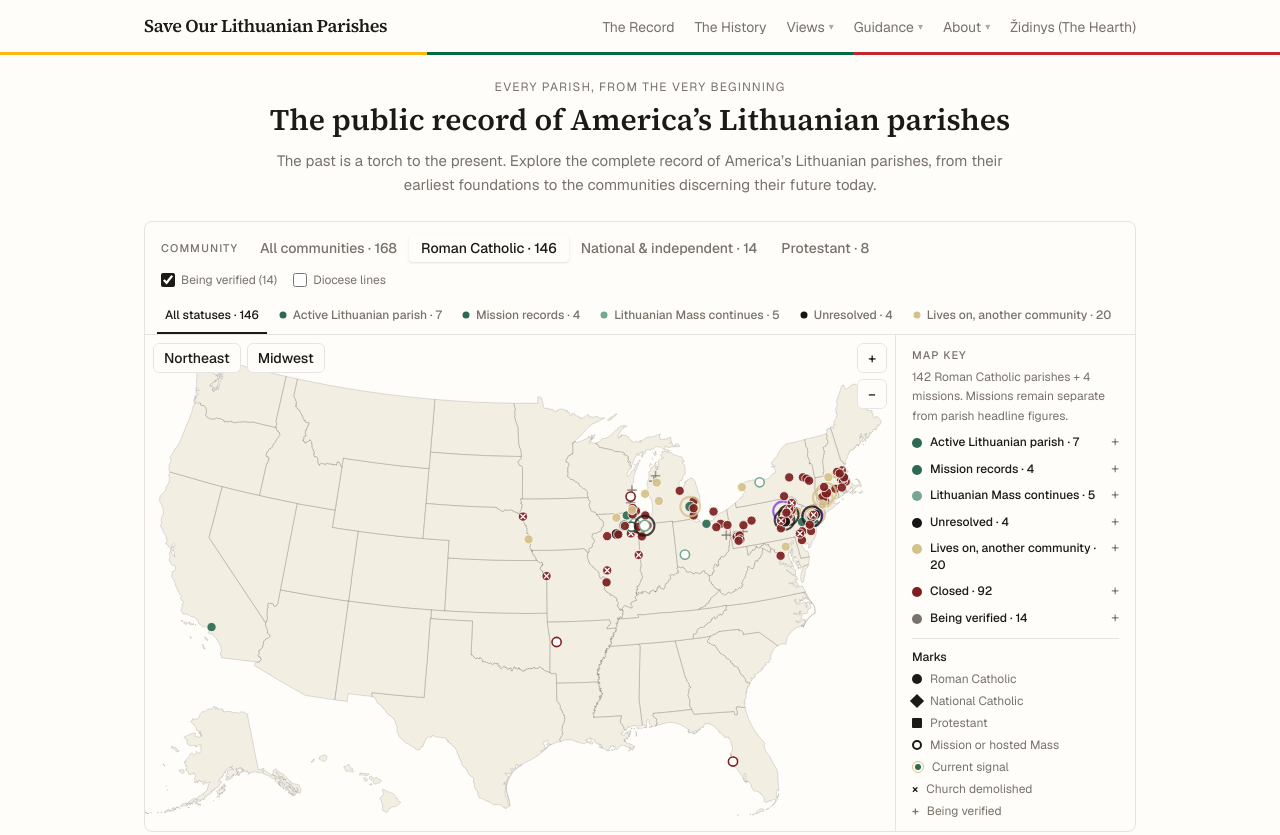
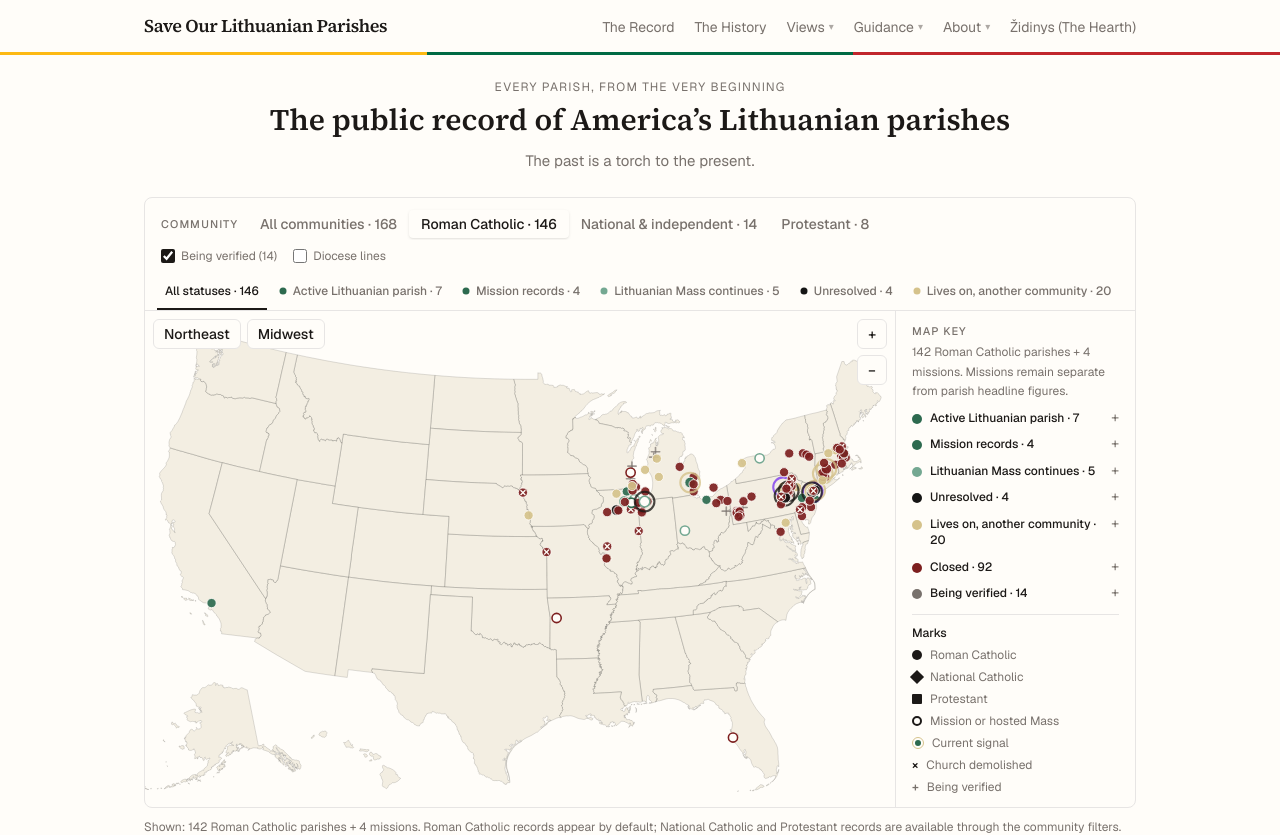
Before and after one commit to LietuvaAI/save-our-lithuanian-parishes, a Next.js app: page / in a window 1280 px wide. Shown: the top 835 px of the page. Built offline with nearby package versions, Linux system fonts and the light colour scheme.

Commit message:
Keep only the torch line above the map

```diff
--- a/app/page.tsx
+++ b/app/page.tsx
@@ -110,9 +110,7 @@ export default function Home() {
           The public record of America&rsquo;s Lithuanian parishes
         </h1>
         <p className="mx-auto mt-2.5 max-w-3xl text-sm leading-relaxed text-muted sm:text-[15px]">
-          The past is a torch to the present. Explore the complete record of
-          America&rsquo;s Lithuanian parishes, from their earliest foundations
-          to the communities discerning their future today.
+          The past is a torch to the present.
         </p>
       </section>
 
```
